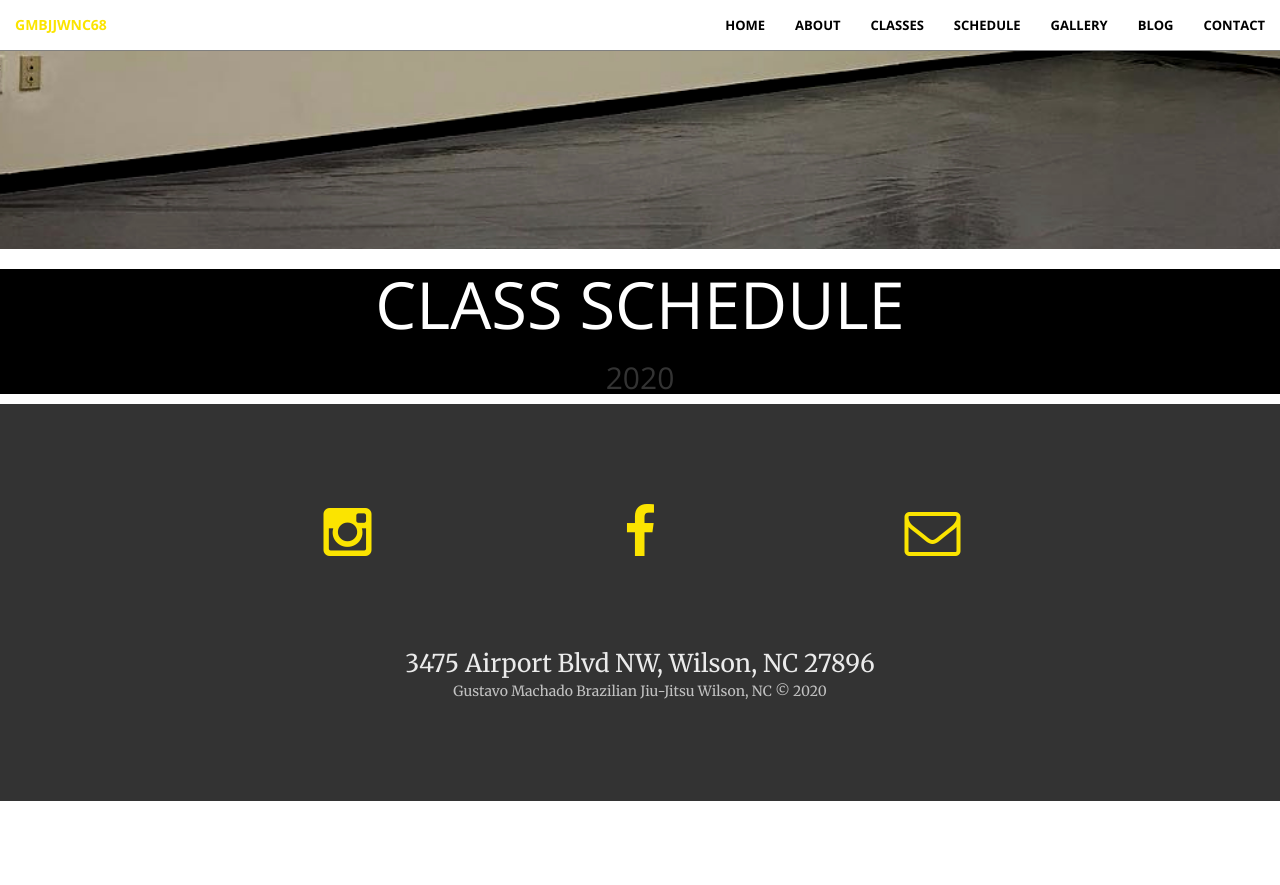
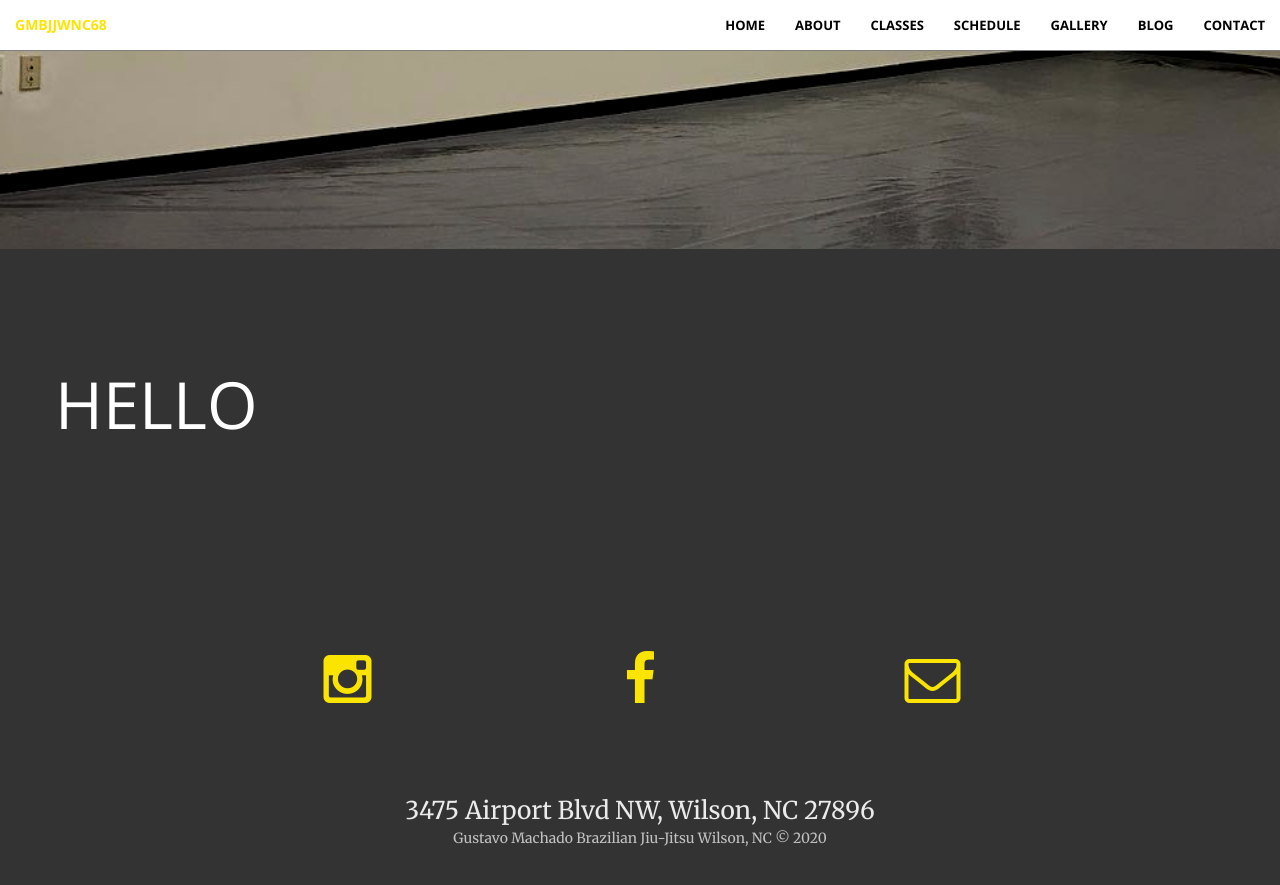
Before and after one commit to gmbjjwnc68/gmbjjwnc68.github.io, a Jekyll site: the page built from schedule.html, in a window 1280 px wide and 900 px high, scrolled down 651 px. Shown: the top 885 px of the window. Built offline with Jekyll 4.4.1, drawn with Linux system fonts in a browser that asks for light colours; before the commit the page ends 1452 px from its top, so only the background shows below that.

Commit message:
Remove schedule button, add container for schedule

```diff
--- a/_includes/class_schedule.html
+++ b/_includes/class_schedule.html
@@ -16,9 +16,12 @@
         </style>
     </head>
     <body>
-        <div class="title">
-            <h1>Class Schedule</h1>
-            <h2>2020</h2>
-        </div>
+        <section class="bg-dark" id="contact">
+            <div class="container">
+                <div class="row">
+                    <h1>Hello</h1>
+                </div>
+            </div>
+        </section>
     </body>
 </html>
--- a/_includes/contact.html
+++ b/_includes/contact.html
@@ -7,13 +7,13 @@
                 </a>
             </div>
         </div> -->
-        <div class="row">
+<!--         <div class="row">
             <div class="col-lg-8 col-lg-offset-2 text-center">
                 <a href="schedule.html" class="btn btn-default btn-xl page-scroll">SCHEDULE</a>
                 <hr class="gray">
                 <hr class="gray">
             </div>
-        </div>
+        </div> -->
         <div class="row">
             <div class="col-lg-2 col-lg-offset-2 text-center">
                 <a href="https://instagram.com/{{ site.instagram_username }}">
```
